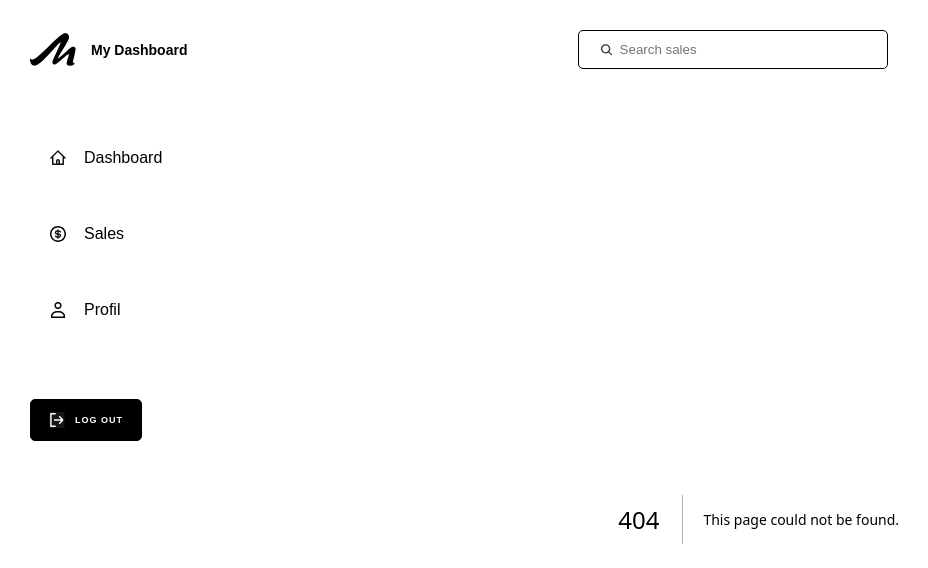
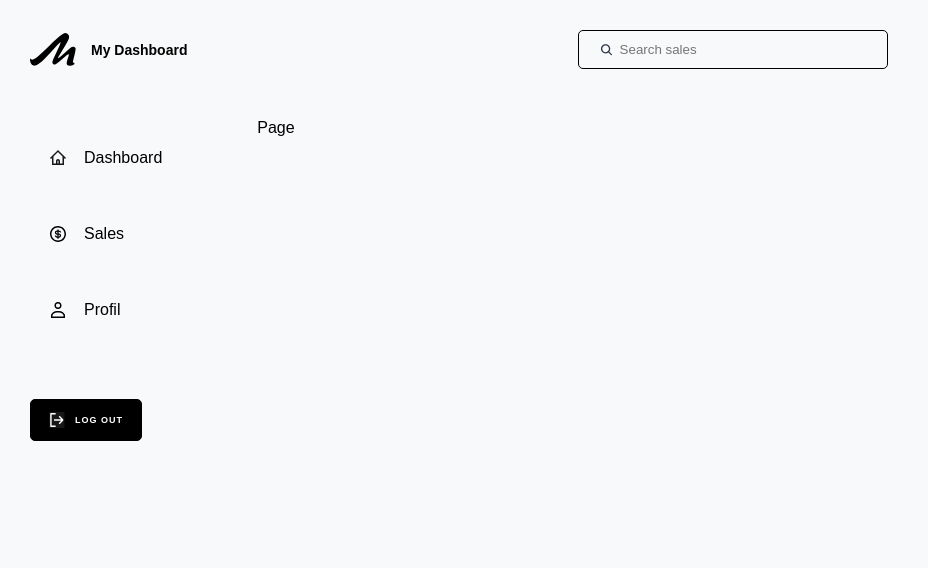
Before and after one commit to ynov-paris-m1-fullstack/mydashboard-front, a Next.js app: page /invoices/1 in a window 1280 px wide. Before the commit this address had no page. Shown: the top 568 px of the page, without its empty margins (0-928 px from the left). Built offline with nearby package versions, Linux system fonts and the light colour scheme.

Commit message:
save work

```diff
--- /dev/null
+++ b/src/app/invoices/[id]/page.js
@@ -0,0 +1,7 @@
+const Page = async ({ params }) => {
+    const id = (await params).id;
+    console.log(id);
+    return <div>Page</div>
+}
+
+export default Page;
```
